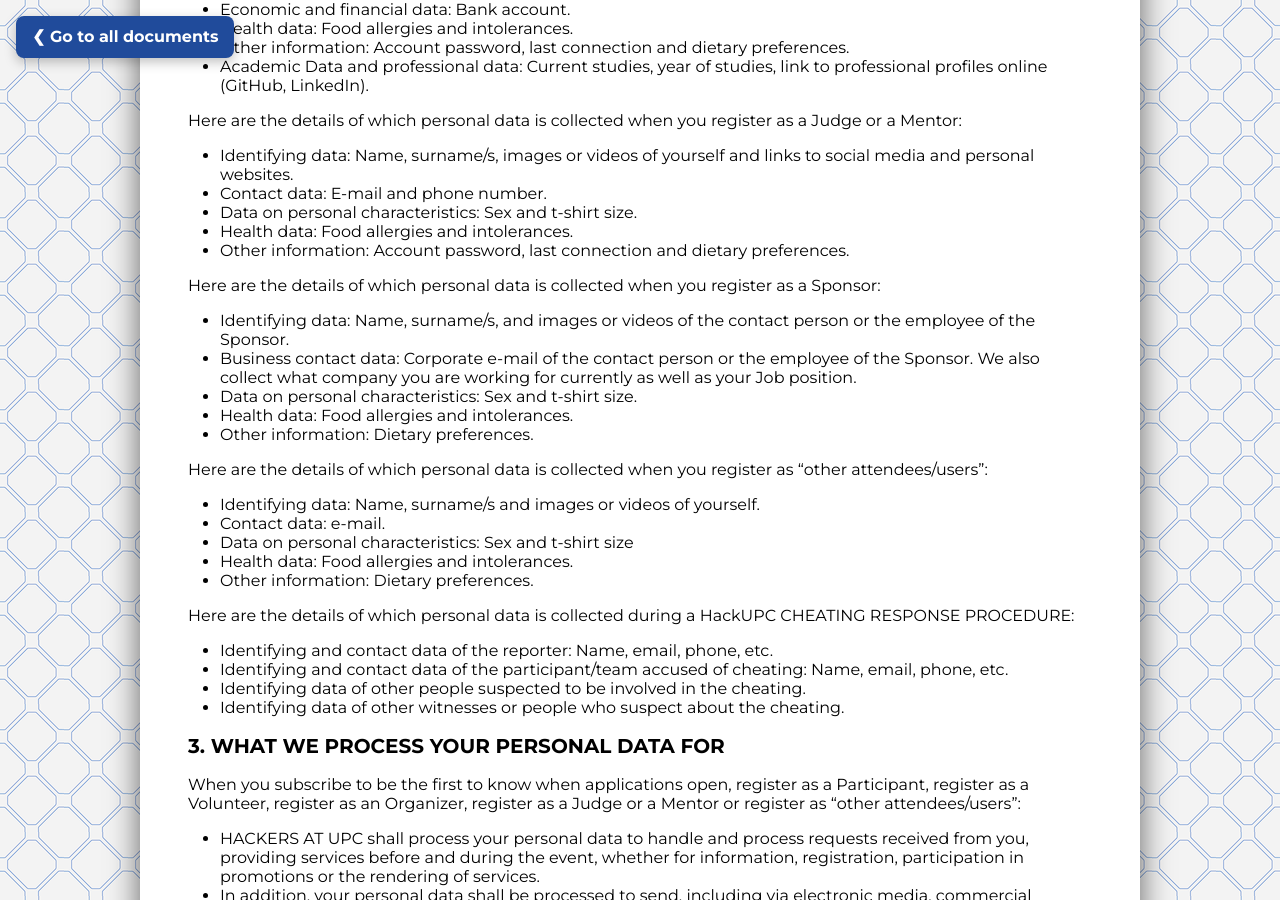
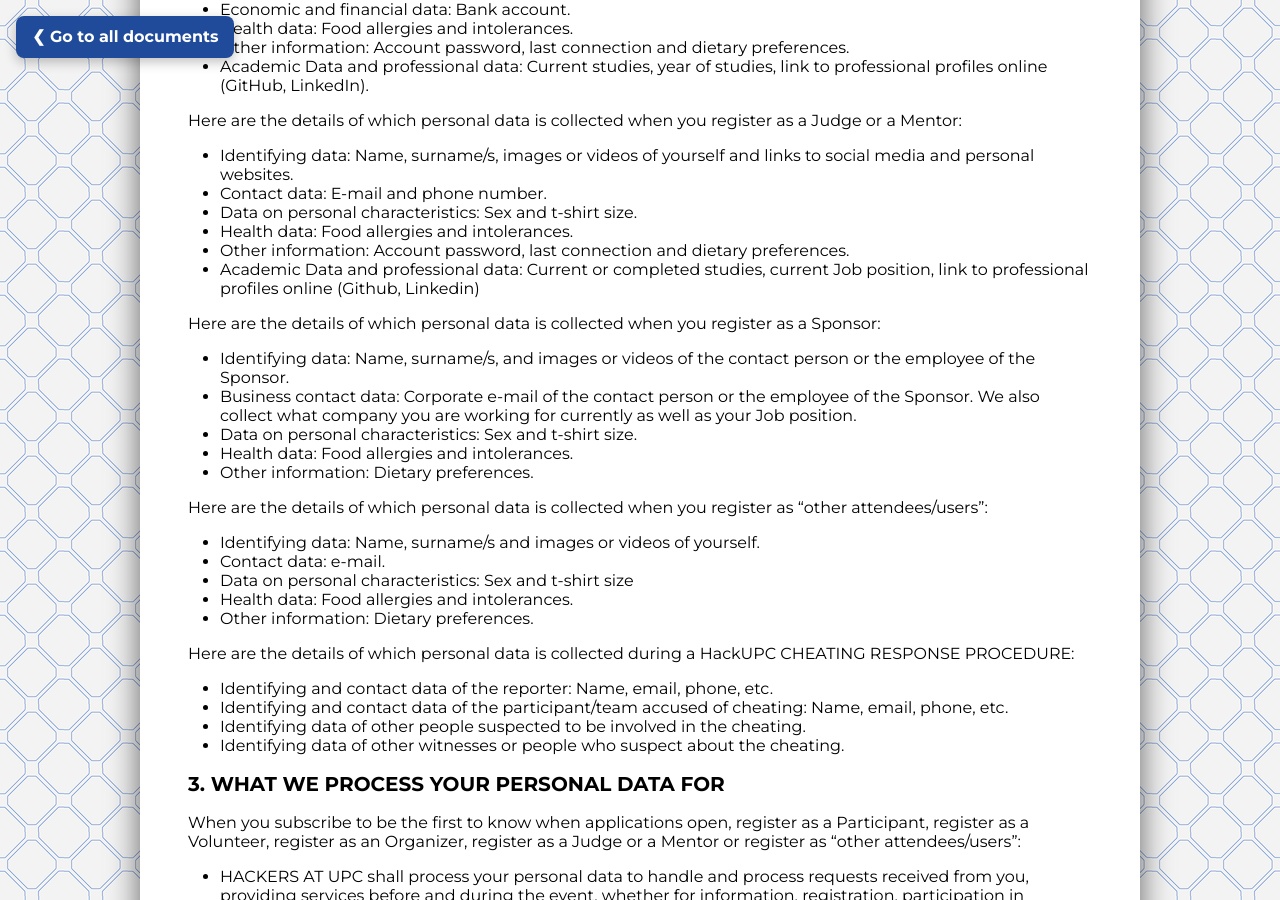
Before and after one commit to hackupc/legal-page, a Jekyll site: the page built from _documents/privacy_and_cookies.md, in a window 1280 px wide and 900 px high, scrolled down 1260 px. Built offline with Jekyll 4.4.1, drawn with Linux system fonts in a browser that asks for light colours.

Commit message:
fix part recollida data mentors

```diff
--- a/_documents/privacy_and_cookies.md
+++ b/_documents/privacy_and_cookies.md
@@ -58,6 +58,7 @@ Here are the details of which personal data is collected when you register as a
 - Data on personal characteristics: Sex and t-shirt size.
 - Health data: Food allergies and intolerances.
 - Other information: Account password, last connection and dietary preferences.
+- Academic Data and professional data: Current or completed studies, current Job position, link to professional profiles online (Github, Linkedin)
 
 Here are the details of which personal data is collected when you register as a Sponsor:
 
```
Also changed, not shown: _documents/terms_and_conditions.md (+0 -3 lines).
